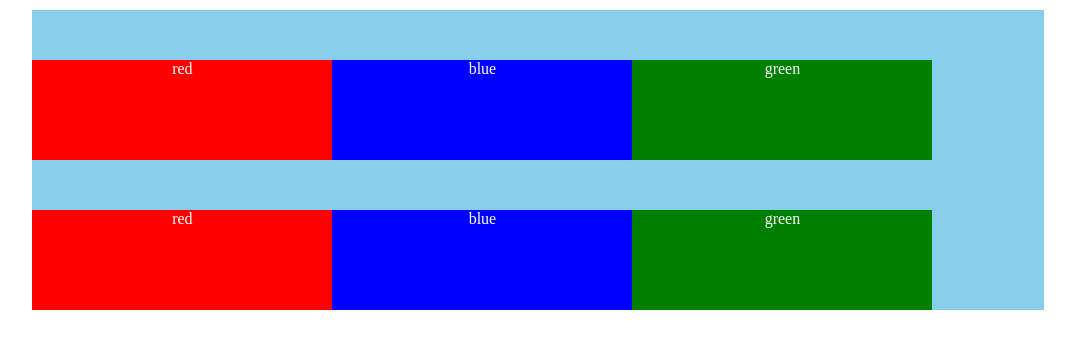
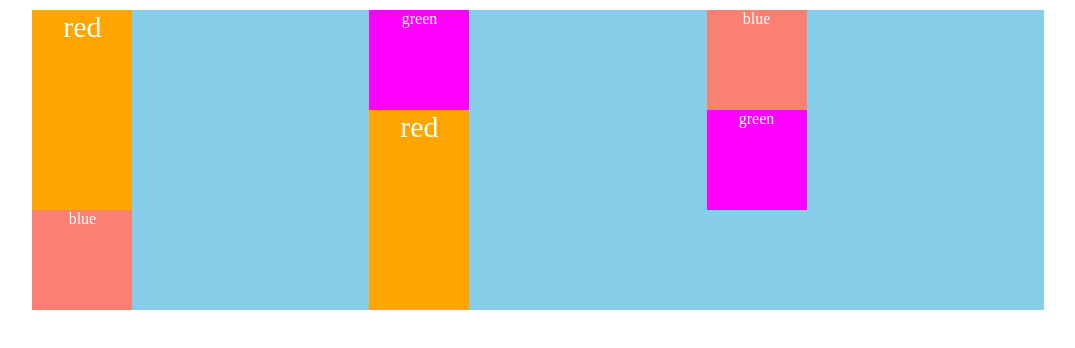
Before and after one commit to smaurya9336/MERN-COURSE, a plain HTML site: page CSS/flexBox.html in a window 1280 px wide. Shown: the whole page, without its empty margins (102-1177 px from the left). Drawn offline with Linux system fonts and the light colour scheme.

```diff
--- a/CSS/flexBox.css
+++ b/CSS/flexBox.css
@@ -4,37 +4,48 @@
     background: skyblue;
     display: flex;
     margin: 10px auto;
-    flex-direction: row;
+    /* flex-direction: row; */
     /* flex-direction: column-reverse; */
 /* flex-direction: row-reverse; */
-/* flex-direction: column; */
+flex-direction: column;
 justify-content: flex-start;
 /* justify-content: space-between; */
 /* justify-content: space-around; */
 /* justify-content: space-evenly; */
 /* flex-wrap: nowrap; */
-/* flex-wrap: wrap; */
-flex-wrap: wrap-reverse;
+flex-wrap: wrap;
+/* flex-wrap: wrap-reverse; */
+/* align-items: flex-start; */
+/* align-items: flex-end; */
+/* align-items: self-start; */
+/* align-items: center; */
+/* align-items: baseline; */
+/* align-content: flex-start; */
+/* align-content:center; */
+/* align-self: flex-start; */
+
 }
 .left{
-    width: 300px;
+    width: 100px;
     height: 100px;
-    background: red;
+    background: orange;
     text-align: center;
     color: white;
+    flex-basis: 200px;
+    font-size: 30px;
 }
 .mid{
-    width: 300px;
+    width: 100px;
     height: 100px;
-    background: blue;
+    background: salmon;
     text-align: center;
     color: white;
 
 }
 .right{
-    width: 300px;
+    width: 100px;
     height: 100px;
-    background: green;
+    background: magenta;
     text-align: center;
     color: white;
 }
```
